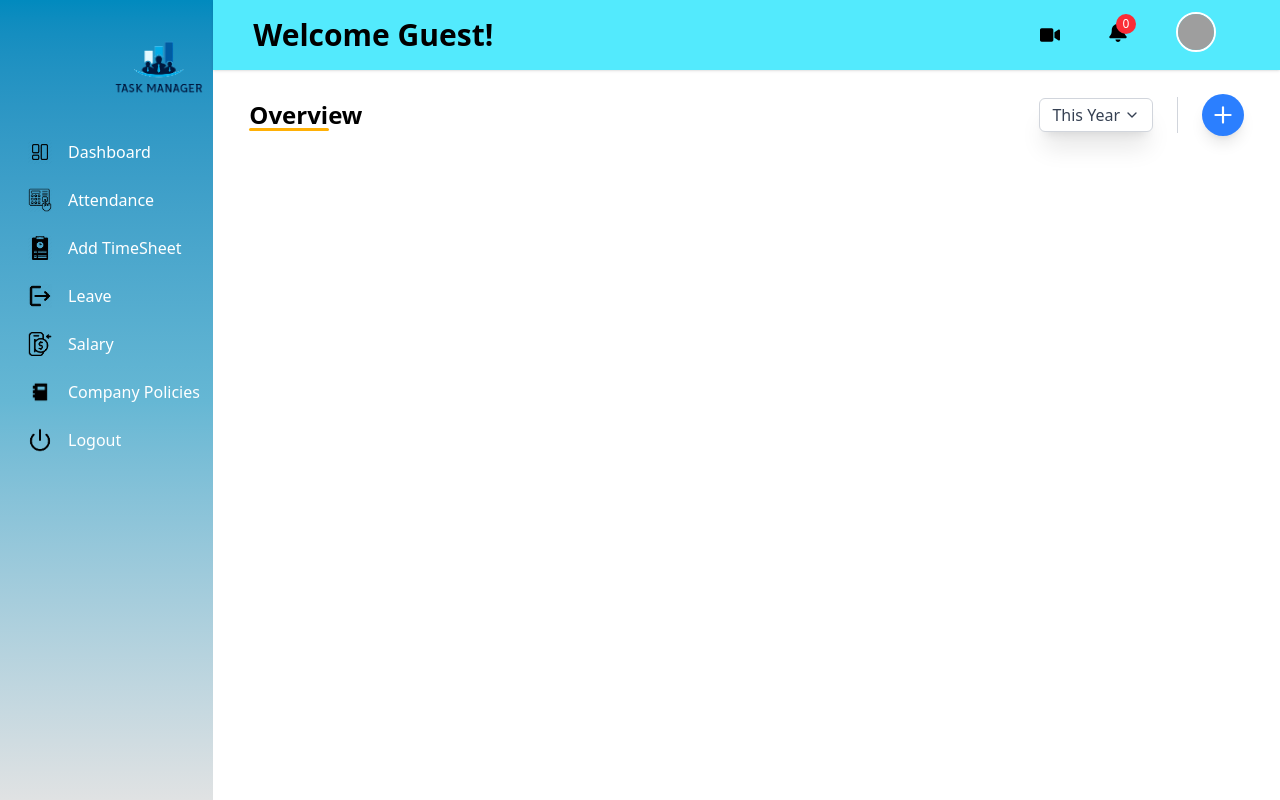
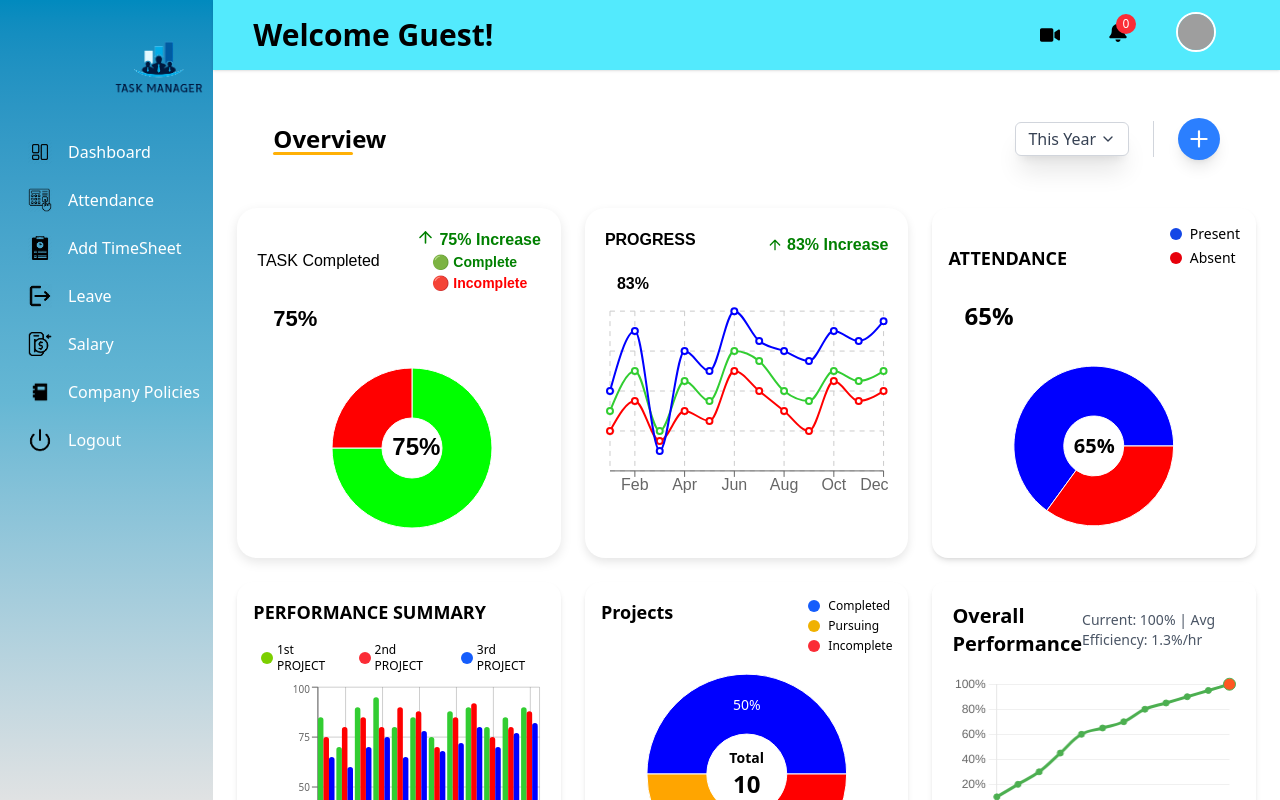
Before and after one commit to Heenachoudhari/user_tm_frontend, a Next.js app: page /dashboard in a window 1280 px wide. Shown: the top 800 px of the page. Built offline with nearby package versions, Linux system fonts and the light colour scheme; grey boxes are pictures that could not be loaded.

Commit message:
dashboard by Prashant

```diff
--- a/src/app/dashboard/page.jsx
+++ b/src/app/dashboard/page.jsx
@@ -1,14 +1,23 @@
+'use client';
+
+import React, { useState } from "react";
 import OverviewHeader from "@/Component/dashboard/overview";
+import TaskCompletedChart from "@/Component/dashboard/taskcompletedchart";
 import NavBar from "@/Component/Navbar/navbar";
 import Sidebar from "@/Component/Usersidebar/usersidebar";
-import React from "react";
+import ProgressChart from "@/Component/dashboard/ProgressChart";
+import AttendanceChart from "@/Component/dashboard/attendancechart";
+import PerformanceSummary from "@/Component/dashboard/performancesummary";
+import ProjectStatusChart from "@/Component/dashboard/projectstatuschart";
+import PerformanceChart from "@/Component/dashboard/performancechart";
 
-function page() {
+function Page() {
+  const [selected, setSelected] = useState("This Year");
+
   return (
     <div className="min-h-screen md:flex bg-white">
-
       {/* Desktop Sidebar Section (visible on md+) */}
-      <div className="md:w-1/6 ">
+      <div className="md:w-1/6">
         <Sidebar />
       </div>
 
@@ -18,21 +27,41 @@ function page() {
         <NavBar />
 
         {/* Page Content */}
-        <main className="hidden md:block">
-            <OverviewHeader />
-        </main>
+        <main className="hidden md:block px-6 py-6">
+  <OverviewHeader selected={selected} setSelected={setSelected} />
+
+  <div className="grid grid-cols-3 gap-6 mt-6">
+
+      <TaskCompletedChart selected={selected} />
 
 
+      <ProgressChart selected={selected} />
+
+
+
+      <AttendanceChart selected={selected} />
+
+
+
+      <PerformanceSummary selected={selected} />
+
+
+
+      <ProjectStatusChart selected={selected} />
+
+
+      <PerformanceChart timeframe={selected} />
+
+  </div>
+</main>
 
 
 
         {/* Mobile View */}
         <main className="block md:hidden"></main>
-
       </div>
-
     </div>
   );
 }
 
-export default page;
+export default Page;
```
